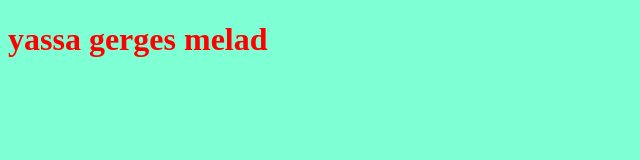
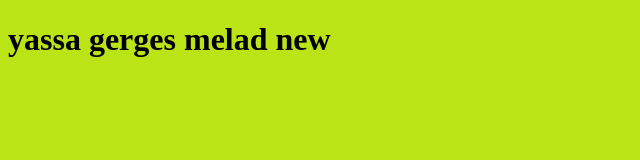
Before and after one commit to yassa-source/myproject, a plain HTML site: page index.html in a window 1280 px wide. Shown: the whole page, without its empty margins (0-640 px from the left). Drawn offline with Linux system fonts and the light colour scheme.

Commit message:
styel chang

```diff
--- a/index.html
+++ b/index.html
@@ -7,7 +7,7 @@
     <link rel="stylesheet" href="styel.css">
 </head>
 <body>
-    <h1>yassa gerges melad</h1>
+    <h1>yassa gerges melad new</h1>
     <script src="app.js"></script>
 </body>
 </html>
--- a/styel.css
+++ b/styel.css
@@ -1,6 +1,6 @@
 h1{
-    color: red;
+    color: black;
 }
 body{
-    background-color: aquamarine;
+    background-color: rgb(187, 228, 23);
 }
```
